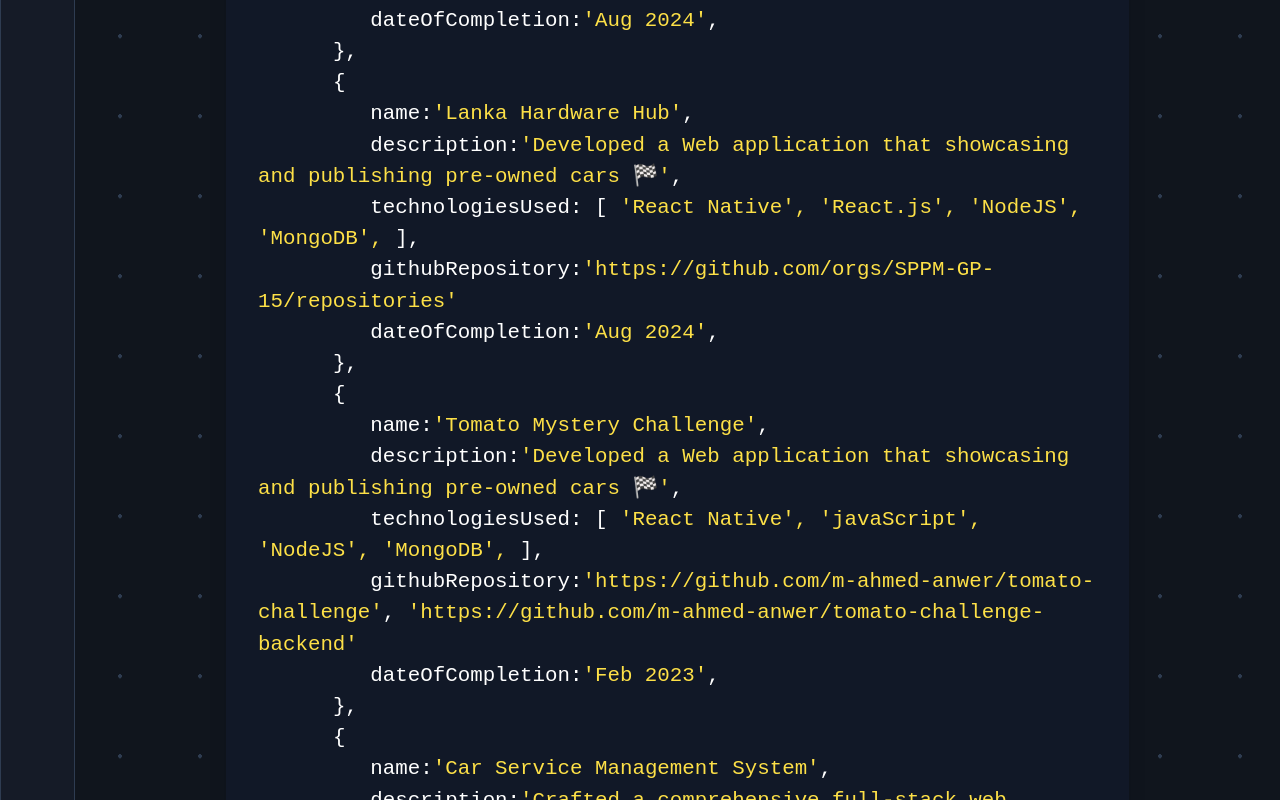
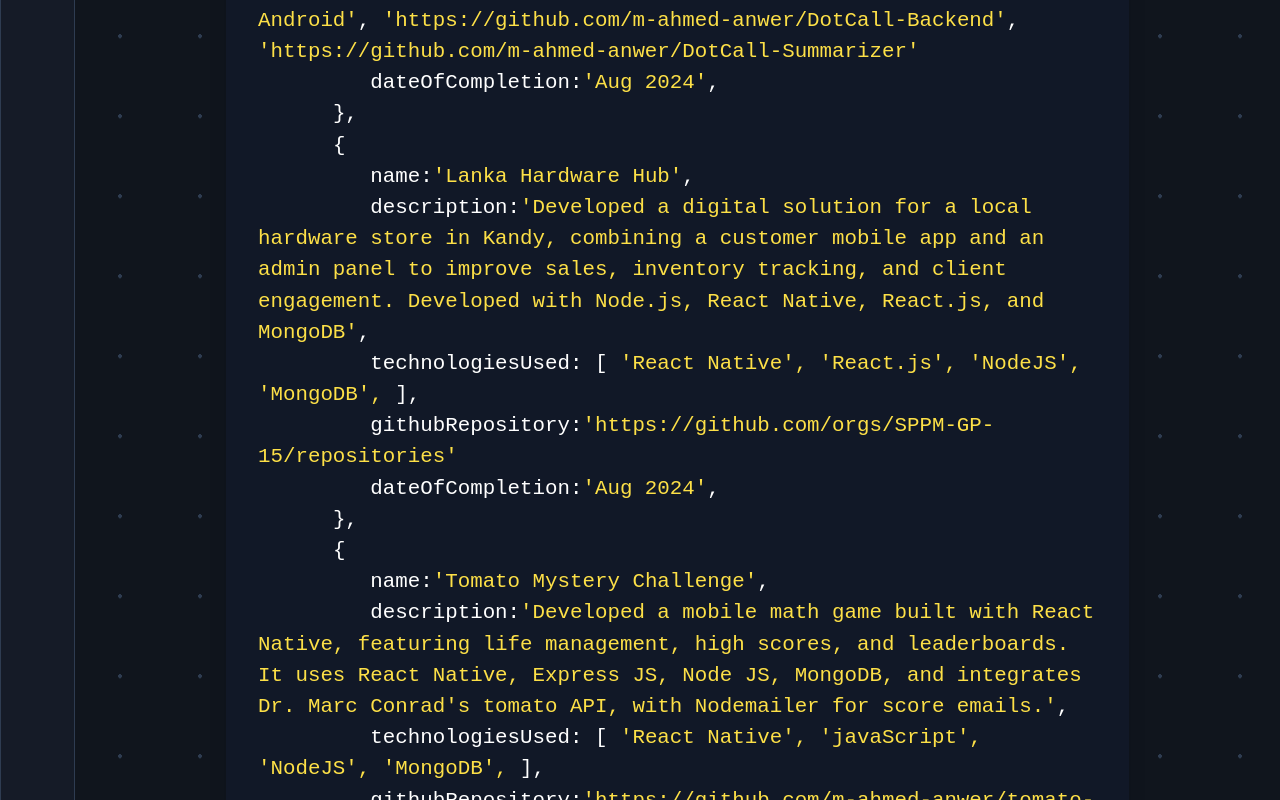
Before and after one commit to m-ahmed-anwer/personal-portfolio-v1.0, a React (Create React App) app: page /projects in a window 1280 px wide. Shown: the part 600-1400 px from the top of the page. Built offline with nearby package versions, Linux system fonts and the light colour scheme.

Commit message:
Update Changes

```diff
--- a/src/routes/projects/projects.js
+++ b/src/routes/projects/projects.js
@@ -8,7 +8,7 @@
       id: 1,
       name: "DotCall: A Mobile Application Enhancing Communication",
       description:
-        "Developed a Web application that showcasing and publishing pre-owned cars 🏁",
+        "Developed a VoIP app that provides post-call transcription, topic-based summaries, and sharing options. Developed for iOS and Android with a backend using Node.js, Django, Firebase, and MongoDB",
       technologiesUsed: `
         'IOS Swift',
         'Android Java',
@@ -31,7 +31,7 @@
       id: 2,
       name: "Lanka Hardware Hub",
       description:
-        "Developed a Web application that showcasing and publishing pre-owned cars 🏁",
+        "Developed a digital solution for a local hardware store in Kandy, combining a customer mobile app and an admin panel to improve sales, inventory tracking, and client engagement. Developed with Node.js, React Native, React.js, and MongoDB",
       technologiesUsed: `
         'React Native',
         'React.js',
@@ -47,7 +47,7 @@
       id: 3,
       name: "Tomato Mystery Challenge",
       description:
-        "Developed a Web application that showcasing and publishing pre-owned cars 🏁",
+        "Developed a mobile math game built with React Native, featuring life management, high scores, and leaderboards. It uses React Native, Express JS, Node JS, MongoDB, and integrates Dr. Marc Conrad's tomato API, with Nodemailer for score emails.",
       technologiesUsed: `
         'React Native',
         'javaScript',
@@ -60,7 +60,7 @@
         "https://github.com/m-ahmed-anwer/tomato-challenge",
         "https://github.com/m-ahmed-anwer/tomato-challenge-backend",
       ],
-      dateOfCompletion: "Feb 2023",
+      dateOfCompletion: "May 2024",
     },
     {
       id: 4,
```
